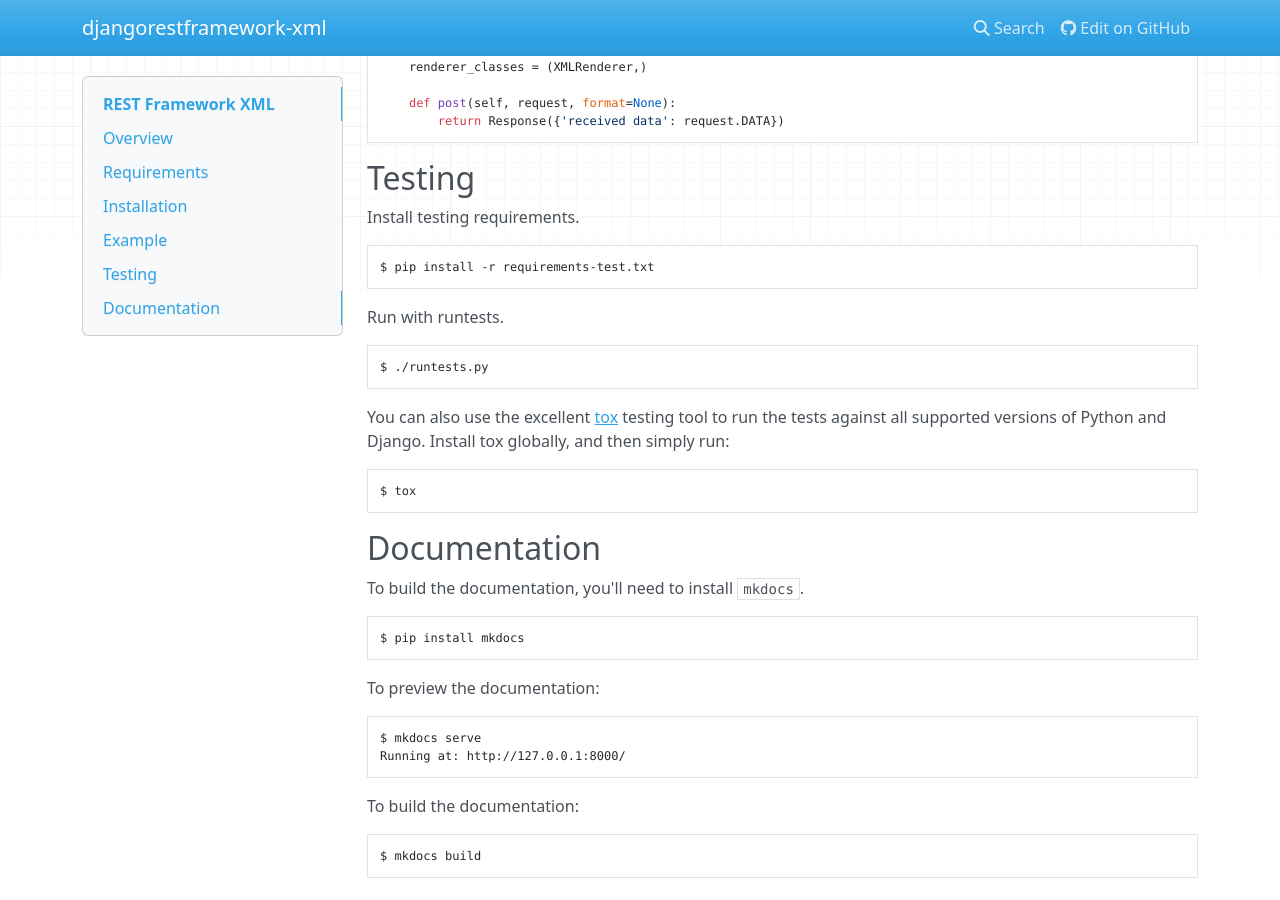
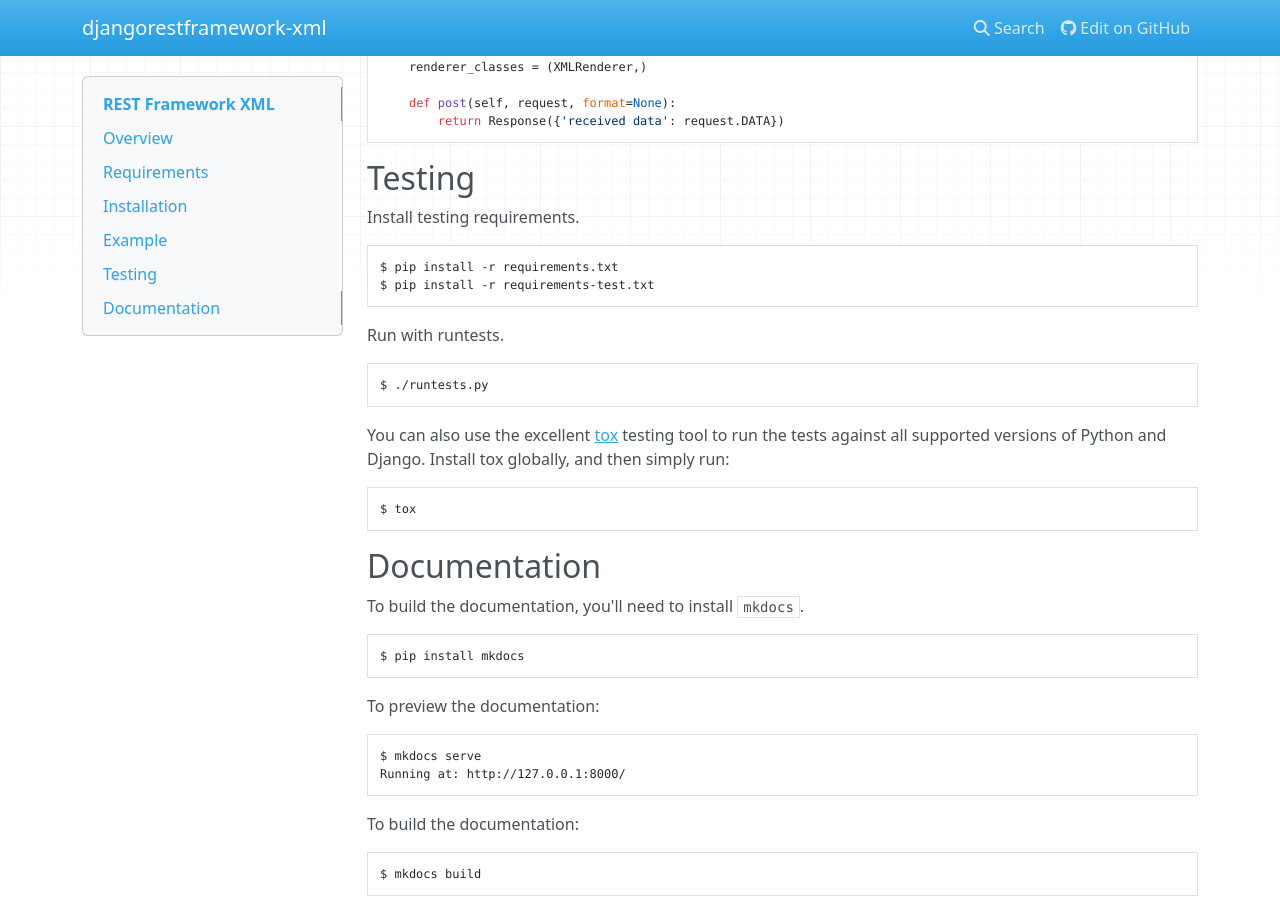
Before and after one commit to jpadilla/django-rest-framework-xml, an MkDocs documentation site: the page built from docs/index.md, in a window 1280 px wide and 900 px high, scrolled down 1103 px. Built offline with MkDocs 1.6.1, drawn with Linux system fonts in a browser that asks for light colours; nearby versions of some CDN libraries.

Commit message:
Update testing docs

````diff
--- a/docs/index.md
+++ b/docs/index.md
@@ -69,6 +69,7 @@ class ExampleView(APIView):
 Install testing requirements.
 
 ```bash
+$ pip install -r requirements.txt
 $ pip install -r requirements-test.txt
 ```
 
````
